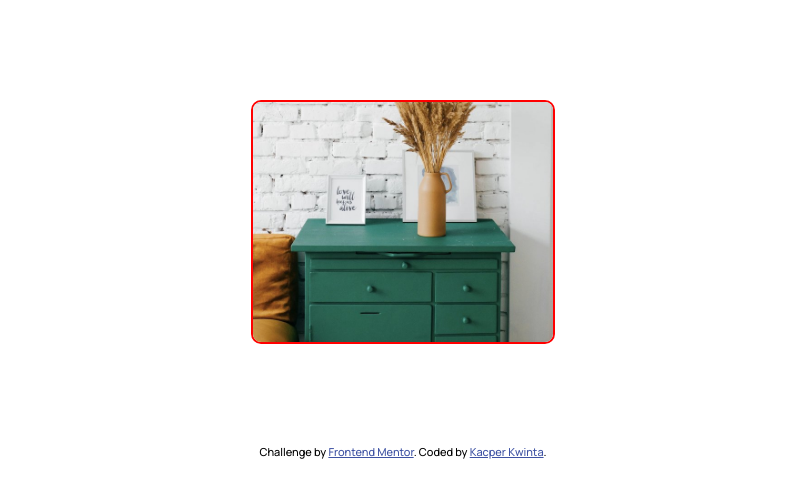
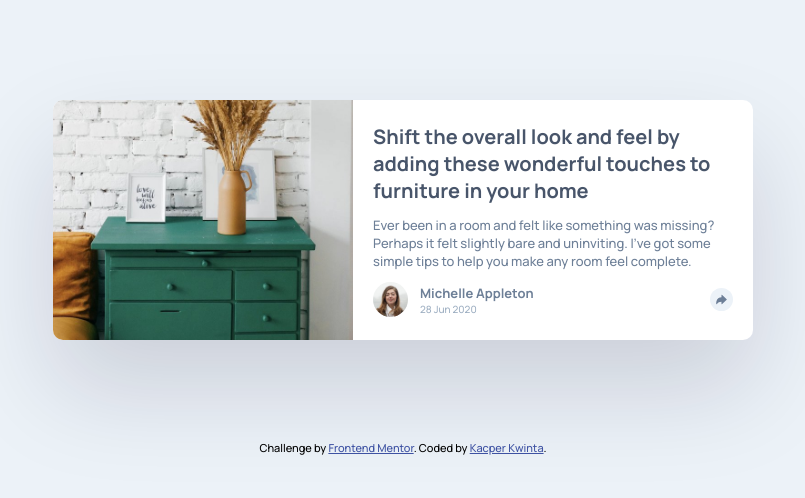
Before and after one commit to kacperkwinta/Article-preview-component, a plain HTML site: page index.html in a window 1280 px wide. Shown: the whole page, without its empty margins (237-1042 px from the left). Drawn offline with nearby package versions, Linux system fonts and the light colour scheme.

Commit message:
html / css part done

```diff
--- a/index.html
+++ b/index.html
@@ -21,18 +21,35 @@
     <link rel="stylesheet" href="style.css" />
   </head>
   <body>
+    <article>
+      <img class="article-img" src="images/drawers.jpg" alt="" />
 
-    <article>
+      <div class="article-text">
+        <h1 class="article-title">
+          Shift the overall look and feel by adding these wonderful touches to
+          furniture in your home
+        </h1>
 
-      <img class="article-img" src="images/drawers.jpg" alt="">
+        <p class="article-desc">
+          Ever been in a room and felt like something was missing? Perhaps it
+          felt slightly bare and uninviting. I’ve got some simple tips to help
+          you make any room feel complete.
+        </p>
+
+        <div class="profile-wrapper">
+          <div class="container">
+            <img class="profile-img" src="images/avatar-michelle.jpg" alt="" />
+
+            <span class="article-info">
+              <p class="author">Michelle Appleton</p>
+              <p class="article-date">28 Jun 2020</p>
+            </span>
+          </div>
+
+            <ion-icon class="share-icon" name="arrow-redo"></ion-icon>
+        </div>
+      </div>
     </article>
-
-
-    <!-- Shift the overall look and feel by adding these wonderful touches to
-    furniture in your home Ever been in a room and felt like something was
-    missing? Perhaps it felt slightly bare and uninviting. I’ve got some simple
-    tips to help you make any room feel complete. Michelle Appleton 28 Jun 2020
-    Share -->
 
     <footer class="attribution">
       Challenge by
--- a/style.css
+++ b/style.css
@@ -18,14 +18,17 @@ html {
 
 body {
   font-size: 1.3rem;
+  background-color: var(--clr-four);
 }
 
 article {
+  /* border: 2px solid red */
+  max-width: 70rem;
   margin: 10rem auto;
-  border: 2px solid red;
   width: fit-content;
   border-radius: 10px;
-  overflow: hidden;
+  background-color: #fff;
+  box-shadow: rgba(17, 12, 46, 0.15) 0px 48px 100px 0px;
 
   display: flex;
   align-items: center;
@@ -33,7 +36,76 @@ article {
 }
 
 .article-img {
+  /* border: 2px solid green; */
+
+  border-radius: 10px 0 0 10px;
   width: 30rem;
+}
+
+.article-text {
+  padding: 2rem;
+}
+
+.article-title {
+  font-size: 2rem;
+  margin-bottom: 1.2rem;
+  color: var(--clr-one);
+}
+
+.article-desc {
+  color: var(--clr-two);
+  margin-bottom: 1.2rem;
+}
+
+.profile-wrapper {
+  /* border: 1px solid orangered; */
+  position: relative;
+
+  display: flex;
+  align-items: center;
+  justify-content: space-between;
+}
+
+.container {
+  display: flex;
+  align-items: center;
+  justify-content: center;
+}
+
+.profile-img {
+  width: 3.5rem;
+  height: 3.5rem;
+  border-radius: 50%;
+  margin-right: 1.2rem;
+}
+
+.author {
+  color: var(--clr-two);
+  font-weight: 700;
+}
+
+.article-date {
+  font-size: 1rem;
+  color: var(--clr-three);
+}
+
+.share-icon {
+  width: 1.3rem;
+  height: 1.3rem;
+  padding: 0.5rem;
+  border-radius: 100%;
+  background-color: var(--clr-four);
+  color: var(--clr-two);
+  transition: all 0.1s ease;
+}
+
+.share-icon:hover {
+  cursor: pointer;
+}
+
+.share-icon:active {
+  color: #fff;
+  background-color: var(--clr-one);
 }
 
 /* Footer */
@@ -45,3 +117,25 @@ article {
 .attribution a {
   color: hsl(228, 45%, 44%);
 }
+
+/* BELOW 700PX (TABLETS) */
+@media (max-width: 43.75em) {
+  article {
+    flex-direction: column;
+    width: min-content;
+  }
+
+  .article-img {
+    border-radius: 10px 10px 0 0;
+  }
+
+  .article-desc {
+    margin-bottom: 2.4rem;
+  }
+
+  .share-icon {
+    width: 1.8rem;
+    height: 1.8rem;
+    padding: 1rem;
+  }
+}
```
Also changed, not shown: images/icon-facebook.svg (deleted), images/icon-pinterest.svg (deleted), images/icon-share.svg (deleted), images/icon-twitter.svg (deleted).
